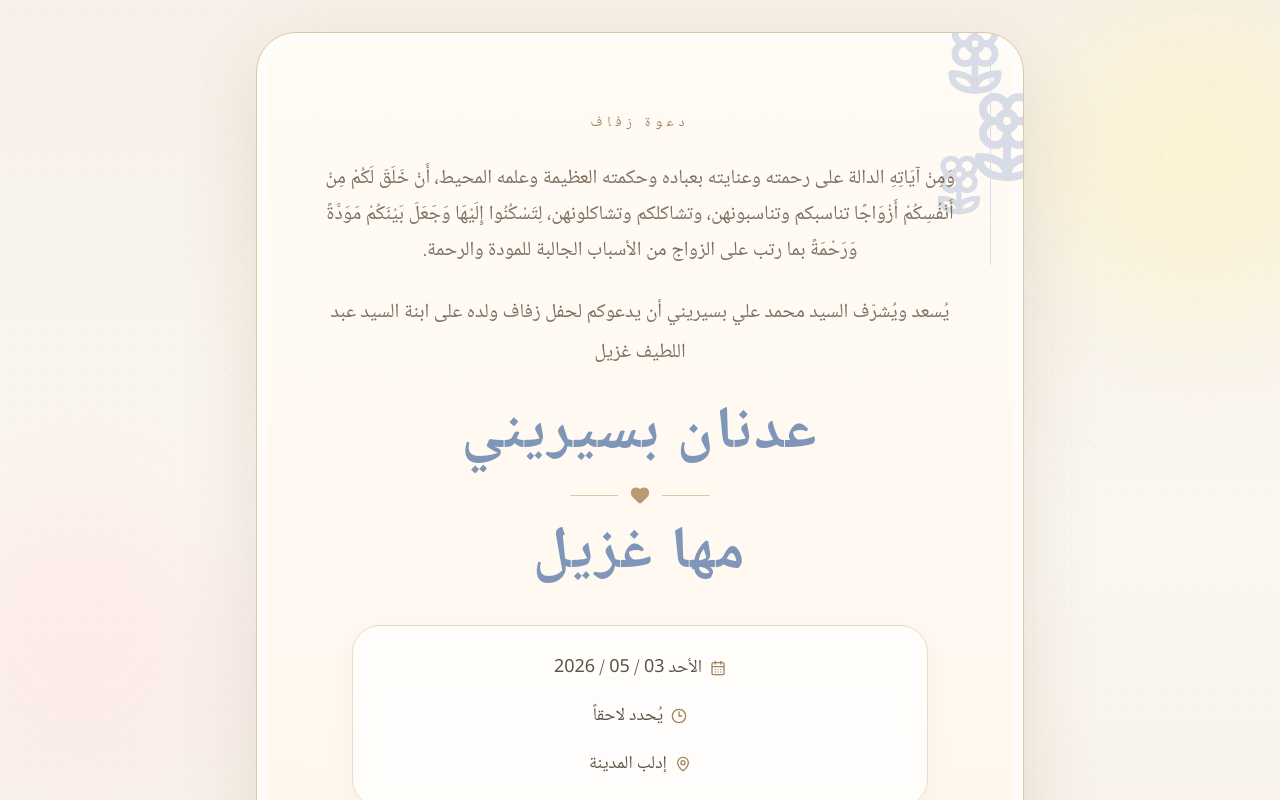
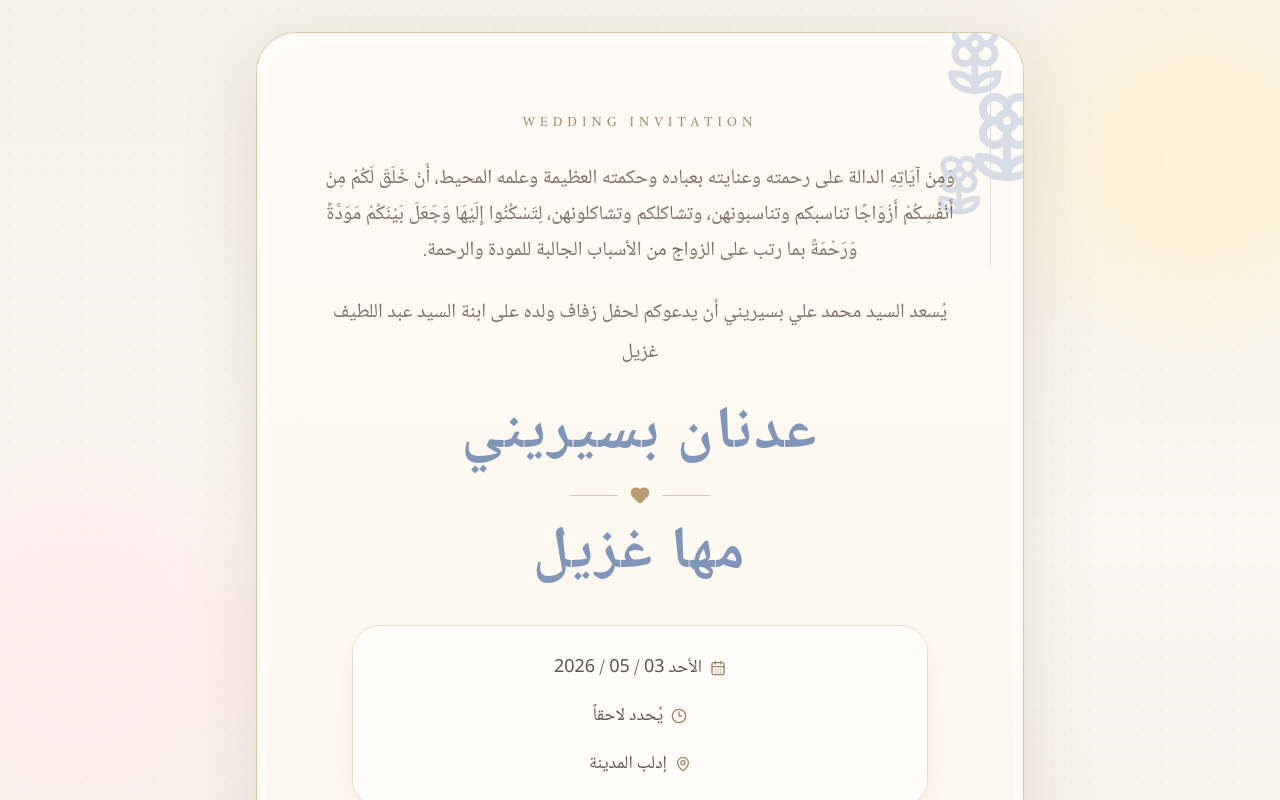
Before and after one commit to al-bceriny/Wedding-Invite, a React (Vite) app: page / in a window 1280 px wide. Shown: the top 800 px of the page. Built offline with nearby package versions, Linux system fonts and the light colour scheme.

Commit message:
edit details

```diff
--- a/src/App.tsx
+++ b/src/App.tsx
@@ -82,7 +82,7 @@ export default function WeddingInvitePortfolioPage() {
 
           <div className="relative px-6 py-12 text-center sm:px-10 sm:py-16 lg:px-16 lg:py-20">
             <p className="text-xs tracking-[0.35em] text-[#a1845d] uppercase sm:text-sm">
-              دعوة زفاف
+              wedding invitation
             </p>
 
             <p className="mt-7 text-lg leading-9 text-[#7f6f60] sm:text-xl">
@@ -90,7 +90,7 @@ export default function WeddingInvitePortfolioPage() {
             </p>
 
             <p className="mx-auto mt-6 max-w-2xl text-lg leading-10 text-[#7f6f60] sm:text-xl">
-              يُسعد ويُشرّف السيد محمد علي بسيريني أن يدعوكم لحفل زفاف ولده على ابنة السيد عبد اللطيف غزيل
+              يُسعد السيد محمد علي بسيريني أن يدعوكم لحفل زفاف ولده على ابنة السيد عبد اللطيف غزيل
             </p>
 
             <div className="mt-8 space-y-5">
```
